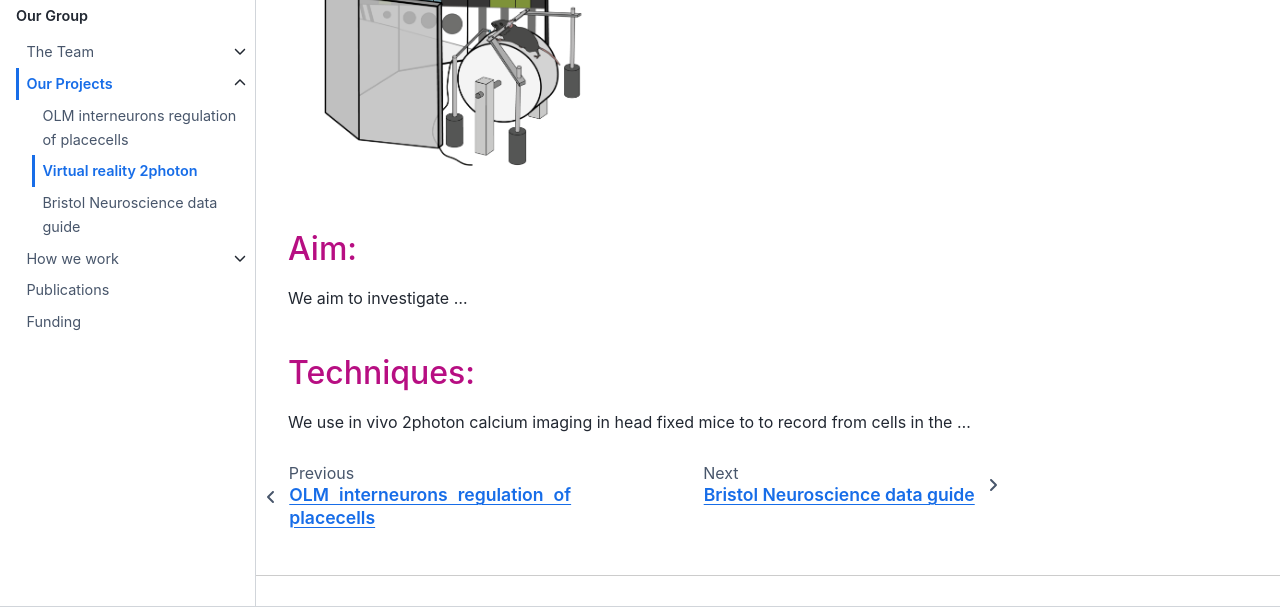
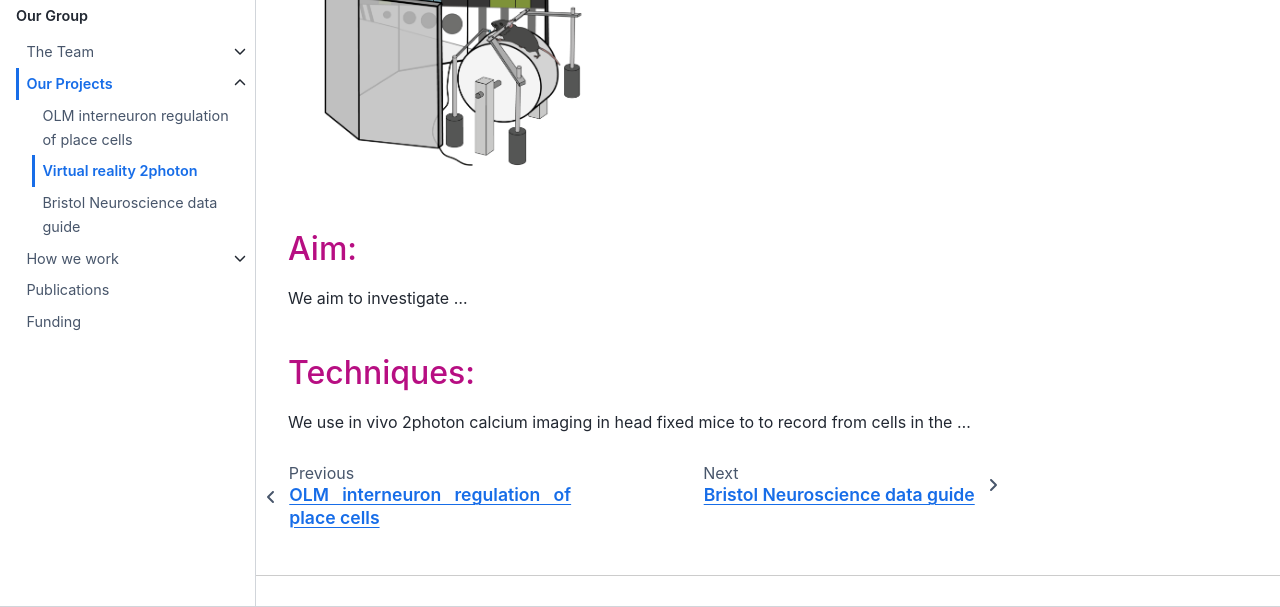
Before and after one commit to mellor-lab/mellor-lab.github.io, a Jupyter Book: the page built from book/contents/projects/vr-2photon.md, in a window 1280 px wide. Shown: the part 293-900 px from the top of the page. Built offline with Jupyter Book 1.0.4 settings and Sphinx 7.4.7 and the Sphinx Book theme 1.1.4, drawn with Linux system fonts in a browser that asks for light colours.

Commit message:
Update olm-placecells.md

```diff
--- a/book/contents/projects/olm-placecells.md
+++ b/book/contents/projects/olm-placecells.md
@@ -1,7 +1,7 @@
-# OLM interneurons regulation of placecells
+# OLM interneuron regulation of place cells
 
 This project lead by [matt udakis](../our-team/members/mattudakis) aims to investigate how OLM interneurons
-regulate placecell activity, formation and stability in the hippocampus.
+regulate place cell activity, formation and stability in the hippocampus.
 
 ::::{grid} 1 3 3 3
 
@@ -26,7 +26,7 @@
 *hippocampal pyramidal neurons during spatial navigation*
 
 ### Aim:
-We aim to investigate how OLM interneurons may regulate synaptic plasticity  leading to placecell formation and maintain their stability over multiple environements.
+We aim to investigate how OLM interneurons regulate synaptic plasticity leading to place cell formation and maintain their stability over multiple environements.
 
 ### Techniques:
 We use in vivo calcium imaging to record from CA1 place cells whilst animals explore familar and novel environments over multiple days
```
